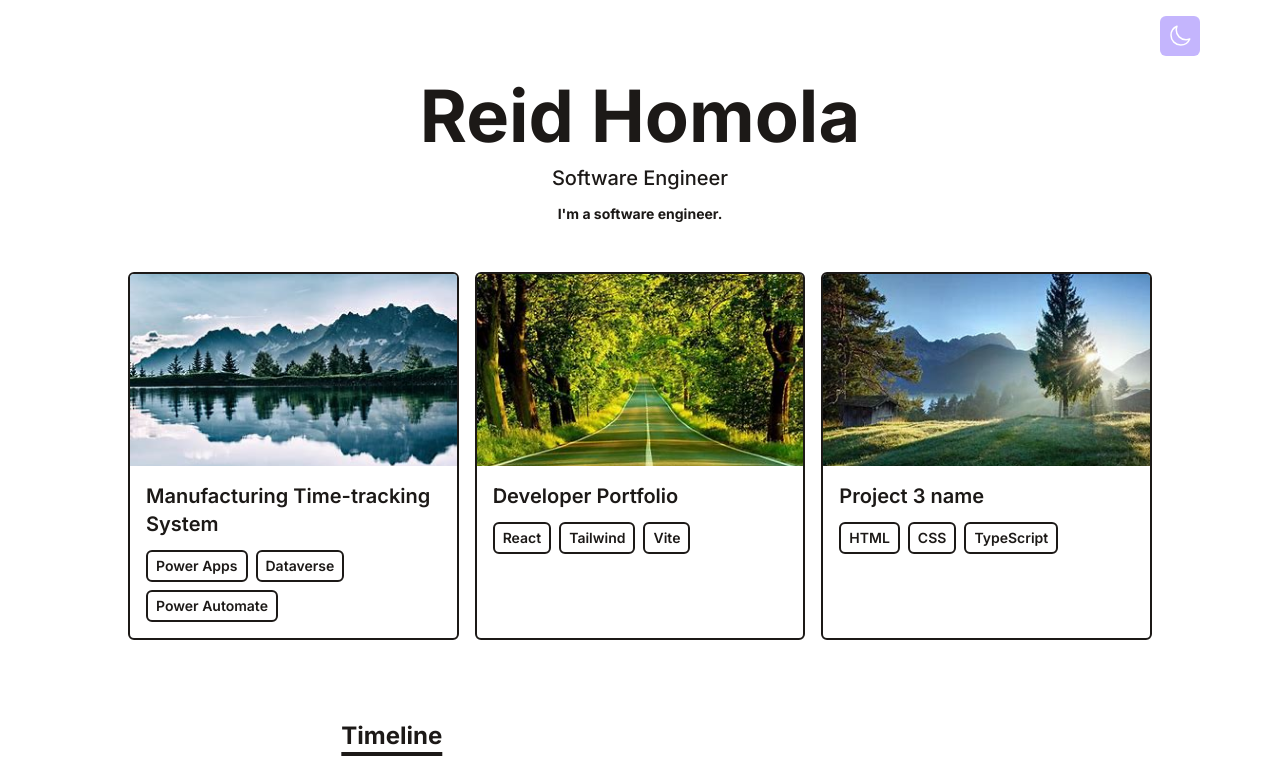
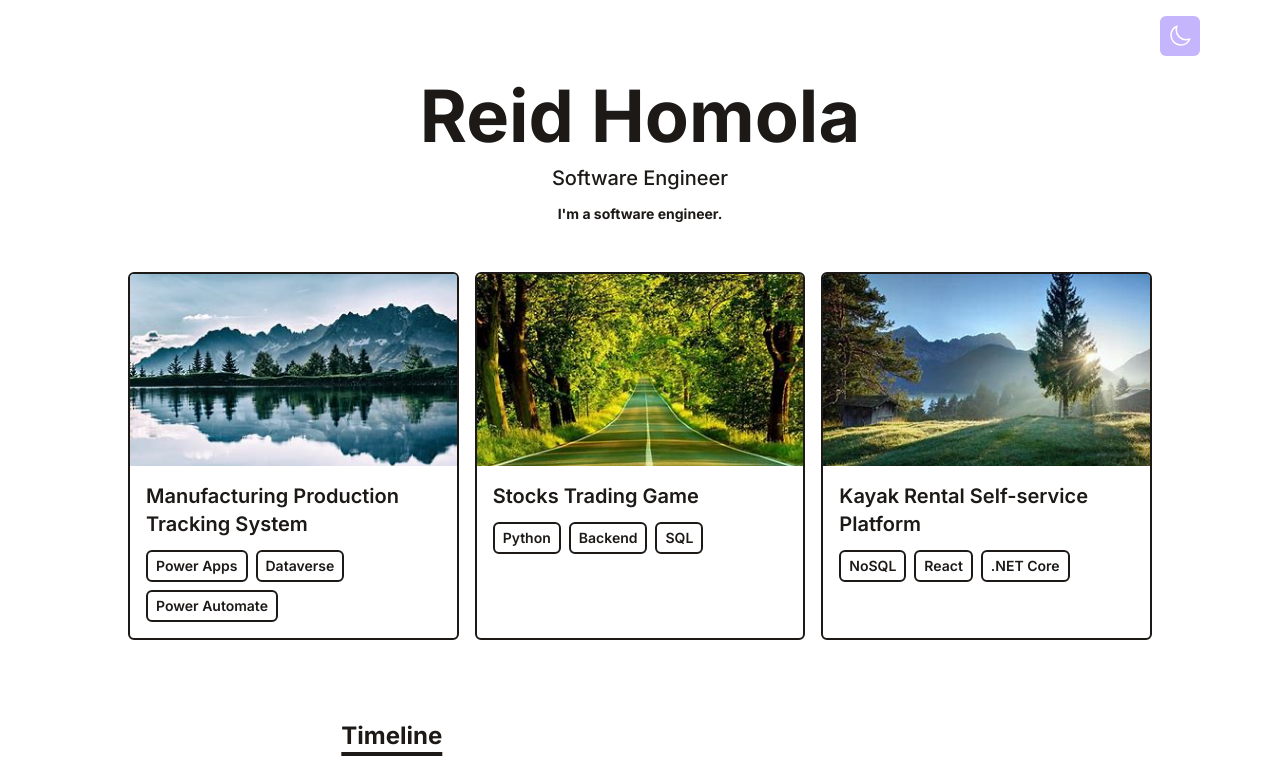
Before and after one commit to ReidHomola/dev-portfolio, a React (Vite) app: page / in a window 1280 px wide. Shown: the top 770 px of the page. Built offline with nearby package versions, Linux system fonts and the light colour scheme.

Commit message:
updated portfolio

```diff
--- a/src/data/portfolio.ts
+++ b/src/data/portfolio.ts
@@ -1,20 +1,20 @@
 export default [
     {
-        title: 'Manufacturing Time-tracking System',
+        title: 'Manufacturing Production Tracking System',
         imgUrl: '/assets/ice_lake.jpg',
         stack: ['Power Apps', 'Dataverse', 'Power Automate'],
         link: 'https://bk.com',
     },
     {
-        title: 'Developer Portfolio',
+        title: 'Stocks Trading Game',
         imgUrl: '/assets/road.jpg',
-        stack: ['React', 'Tailwind', 'Vite'],
+        stack: ['Python', 'Backend', 'SQL'],
         link: 'https://bk.com',
     },
     {
-        title: 'Project 3 name',
+        title: 'Kayak Rental Self-service Platform',
         imgUrl: '/assets/trees.jpg',
-        stack: ['HTML', 'CSS', 'TypeScript'],
+        stack: ['NoSQL', 'React', '.NET Core'],
         link: 'https://bk.com',
     },
 ];
```
